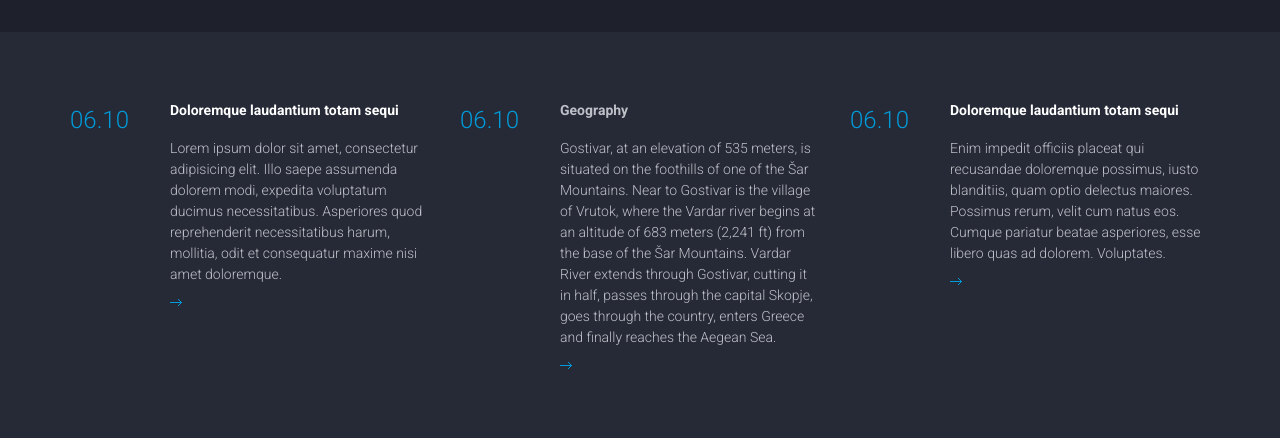
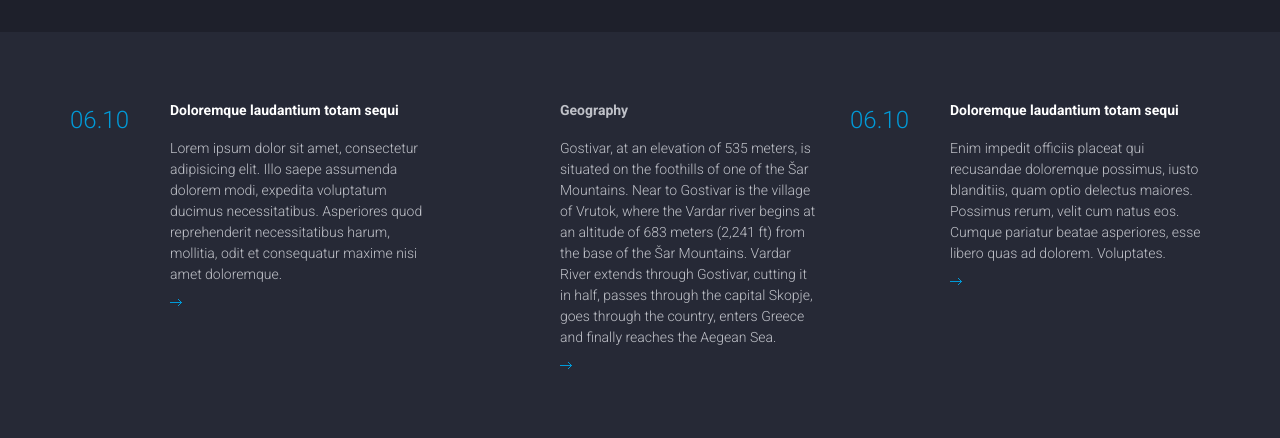
Before and after one commit to laskigvgv/capstone, a PHP site: page / in a window 1280 px wide. Shown: the part 975-1413 px from the top of the page. Run offline with PHP 8.4, Linux system fonts and the light colour scheme; data that the repository does not hold is empty.

Commit message:
test gif

```diff
--- a/weather/index.php
+++ b/weather/index.php
@@ -177,7 +177,6 @@
 							</div>
 							<div class="col-md-4">
 								<div class="news">
-									<div class="date">06.10</div>
 									<h3>Geography</h3>
 									<p>Gostivar, at an elevation of 535 meters, is situated on the foothills of one of the Šar Mountains. Near to Gostivar is the village of Vrutok, where the Vardar river begins at an altitude of 683 meters (2,241 ft) from the base of the Šar Mountains. Vardar River extends through Gostivar, cutting it in half, passes through the capital Skopje, goes through the country, enters Greece and finally reaches the Aegean Sea.</p>
 								</div>
```
